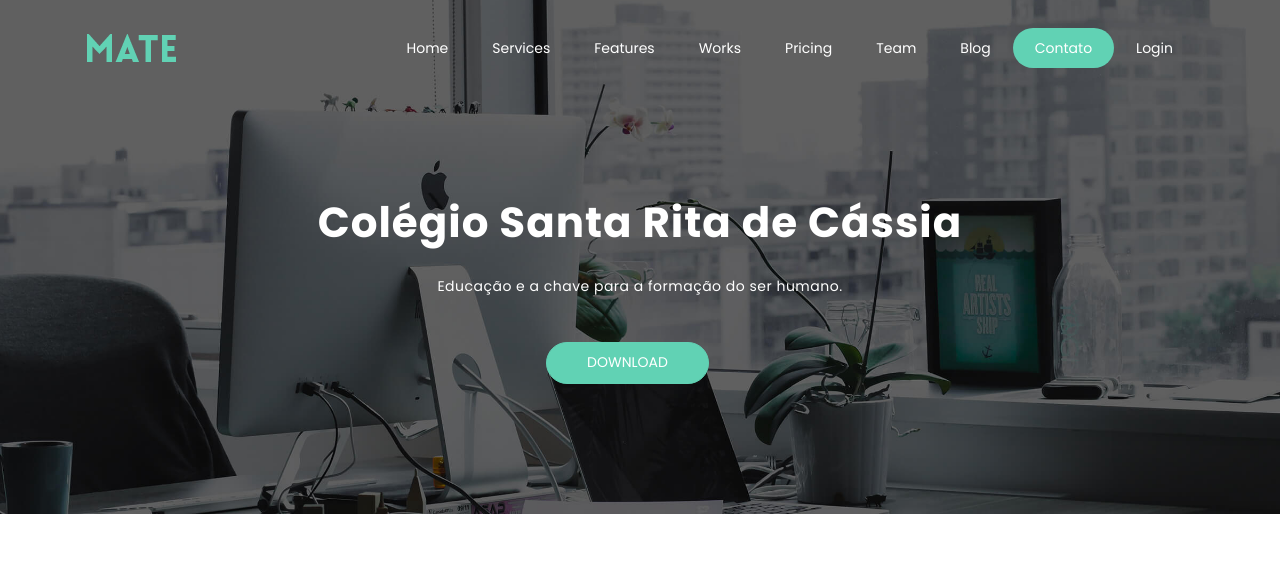
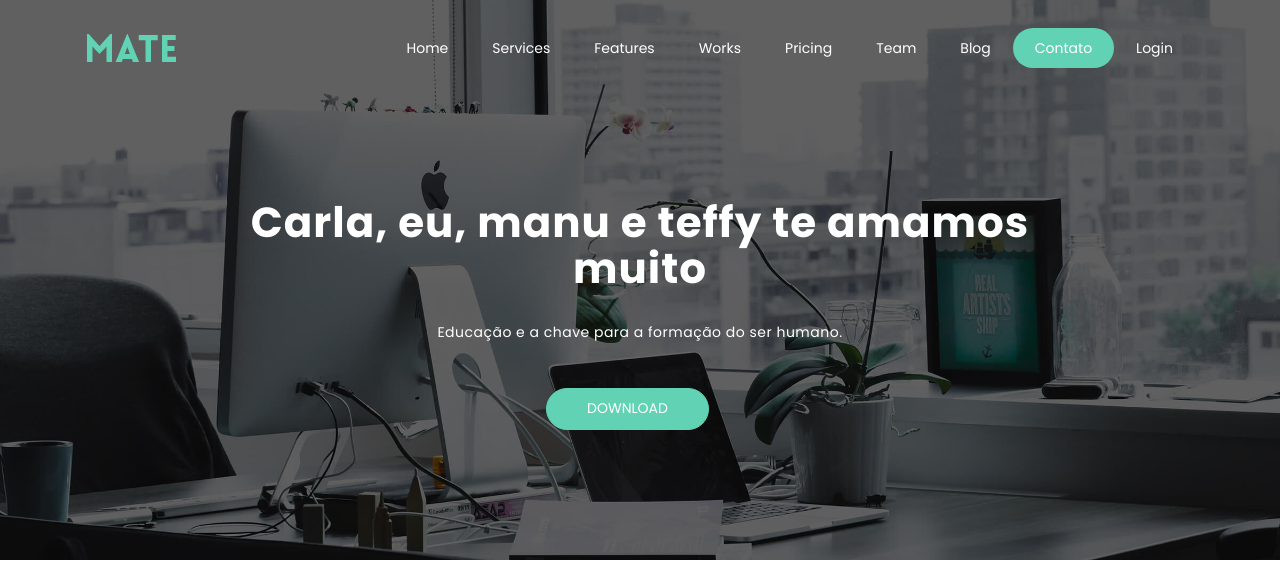
Before and after one commit to julioreis-dev/cliente_django, a Django app: page / in a window 1280 px wide. Shown: the top 588 px of the page. Run offline with Django 3.2, Linux system fonts and the light colour scheme; some libraries are stand-ins or nearby versions.

Commit message:
Adjustment in header.html

```diff
--- a/secretaria/templates/header.html
+++ b/secretaria/templates/header.html
@@ -53,7 +53,7 @@
     <div class="row justify-content-md-center">
       <div class="col-md-10">
         <div class="contents text-center">
-          <h1 class="wow fadeInDown" data-wow-duration="1000ms" data-wow-delay="0.3s">Colégio Santa Rita de Cássia</h1>
+          <h1 class="wow fadeInDown" data-wow-duration="1000ms" data-wow-delay="0.3s">Carla, eu, manu e teffy te amamos muito</h1>
           <p class="lead  wow fadeIn" data-wow-duration="1000ms" data-wow-delay="400ms">Educação e a chave para a formação do ser humano. </p>
           <a href="#" class="btn btn-common wow fadeInUp" data-wow-duration="1000ms" data-wow-delay="400ms">Download</a>
         </div>
```
